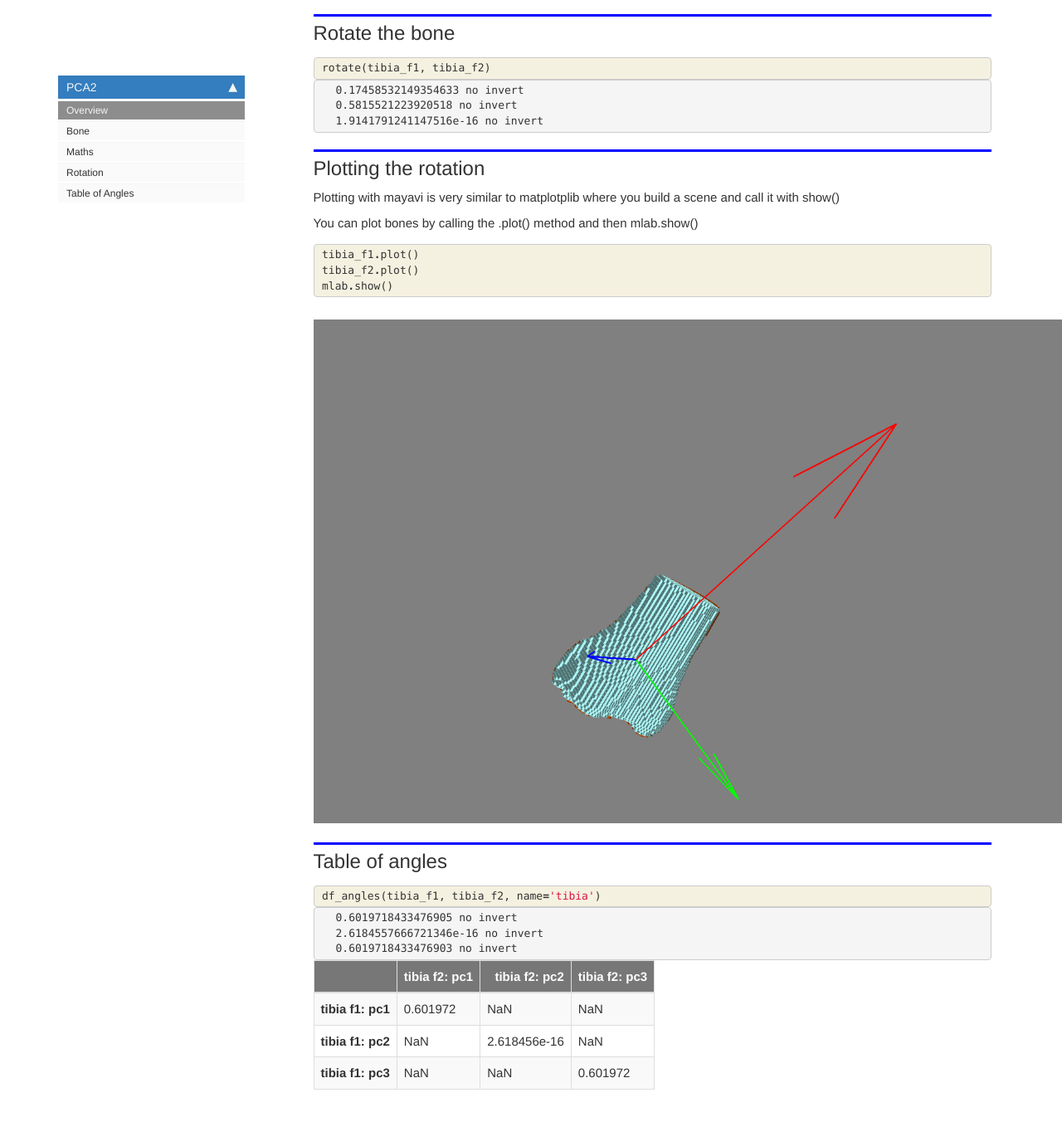
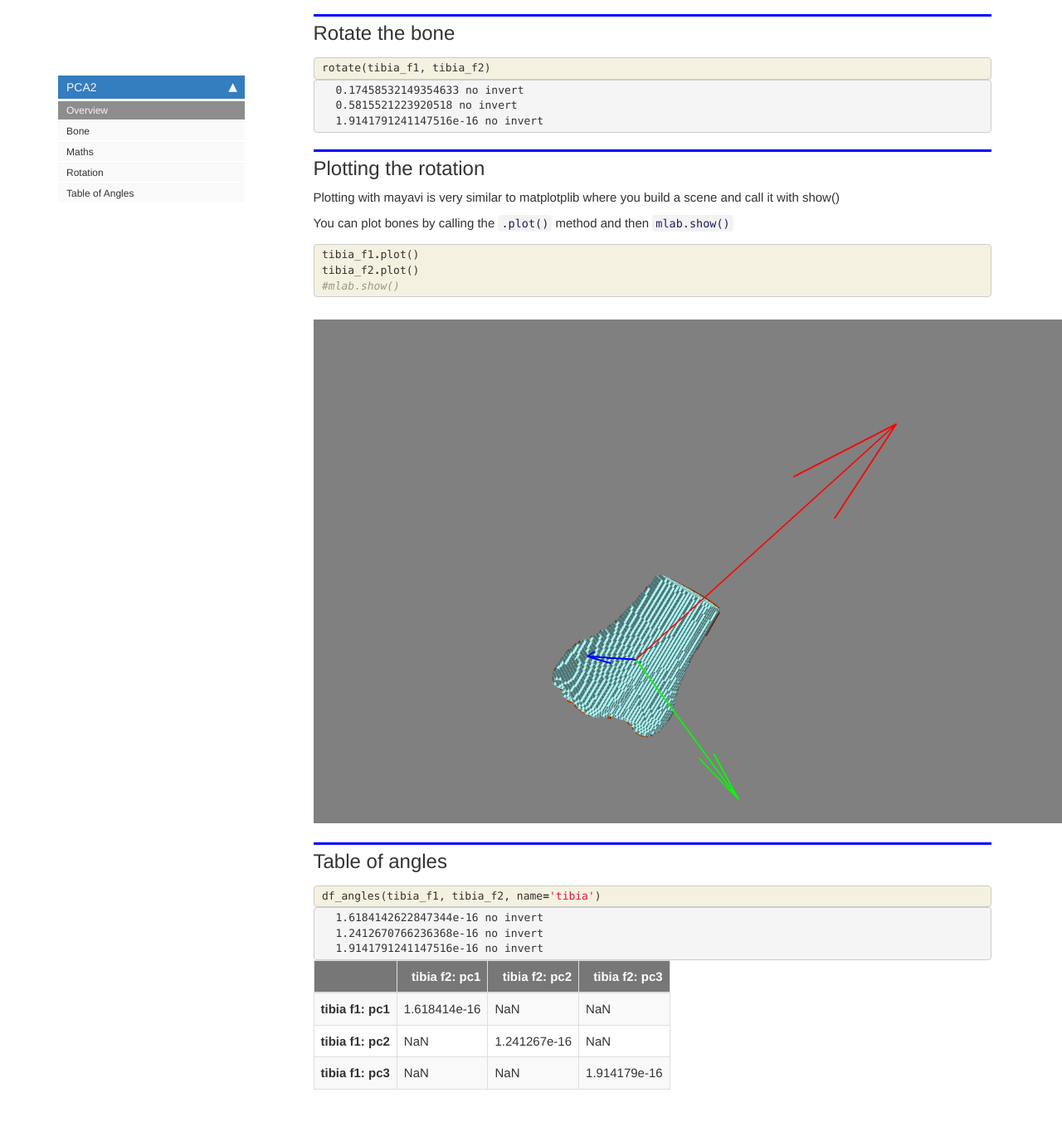
Before and after one commit to lukemshepherd/PCA2, a Jekyll site: the page built from docs/index.html, in a window 1280 px wide and 1400 px high, scrolled down 1283 px. Shown: the top 1352 px of the window at 83% size. Built offline with Jekyll 4.4.1, drawn with Linux system fonts in a browser that asks for light colours; nearby versions of some CDN libraries; comment, search, counter and statistics services are not loaded.

Commit message:
new index

```diff
--- a/docs/index.html
+++ b/docs/index.html
@@ -209,7 +209,7 @@ nb_path: "index.ipynb"
 <div class="cell border-box-sizing text_cell rendered"><div class="inner_cell">
 <div class="text_cell_render border-box-sizing rendered_html">
 <p>Plotting with mayavi is very similar to matplotplib where you build a scene and call it with show()</p>
-<p>You can plot bones by calling the .plot() method and then mlab.show()</p>
+<p>You can plot bones by calling the <code>.plot()</code> method and then <code>mlab.show()</code></p>
 
 </div>
 </div>
@@ -223,7 +223,7 @@ nb_path: "index.ipynb"
     <div class="input_area">
 <div class=" highlight hl-ipython3"><pre><span></span><span class="n">tibia_f1</span><span class="o">.</span><span class="n">plot</span><span class="p">()</span>
 <span class="n">tibia_f2</span><span class="o">.</span><span class="n">plot</span><span class="p">()</span>
-<span class="n">mlab</span><span class="o">.</span><span class="n">show</span><span class="p">()</span>
+<span class="c1">#mlab.show()</span>
 </pre></div>
 
     </div>
@@ -267,9 +267,9 @@ nb_path: "index.ipynb"
 <div class="output_area">
 
 <div class="output_subarea output_stream output_stdout output_text">
-<pre>0.6019718433476905 no invert
-2.6184557666721346e-16 no invert
-0.6019718433476903 no invert
+<pre>1.6184142622847344e-16 no invert
+1.2412670766236368e-16 no invert
+1.9141791241147516e-16 no invert
 </pre>
 </div>
 </div>
@@ -304,21 +304,21 @@ nb_path: "index.ipynb"
   <tbody>
     <tr>
       <th>tibia f1: pc1</th>
-      <td>0.601972</td>
+      <td>1.618414e-16</td>
       <td>NaN</td>
       <td>NaN</td>
     </tr>
     <tr>
       <th>tibia f1: pc2</th>
       <td>NaN</td>
-      <td>2.618456e-16</td>
+      <td>1.241267e-16</td>
       <td>NaN</td>
     </tr>
     <tr>
       <th>tibia f1: pc3</th>
       <td>NaN</td>
       <td>NaN</td>
-      <td>0.601972</td>
+      <td>1.914179e-16</td>
     </tr>
   </tbody>
 </table>
```
Also changed, not shown: README.md, 1 other file.
